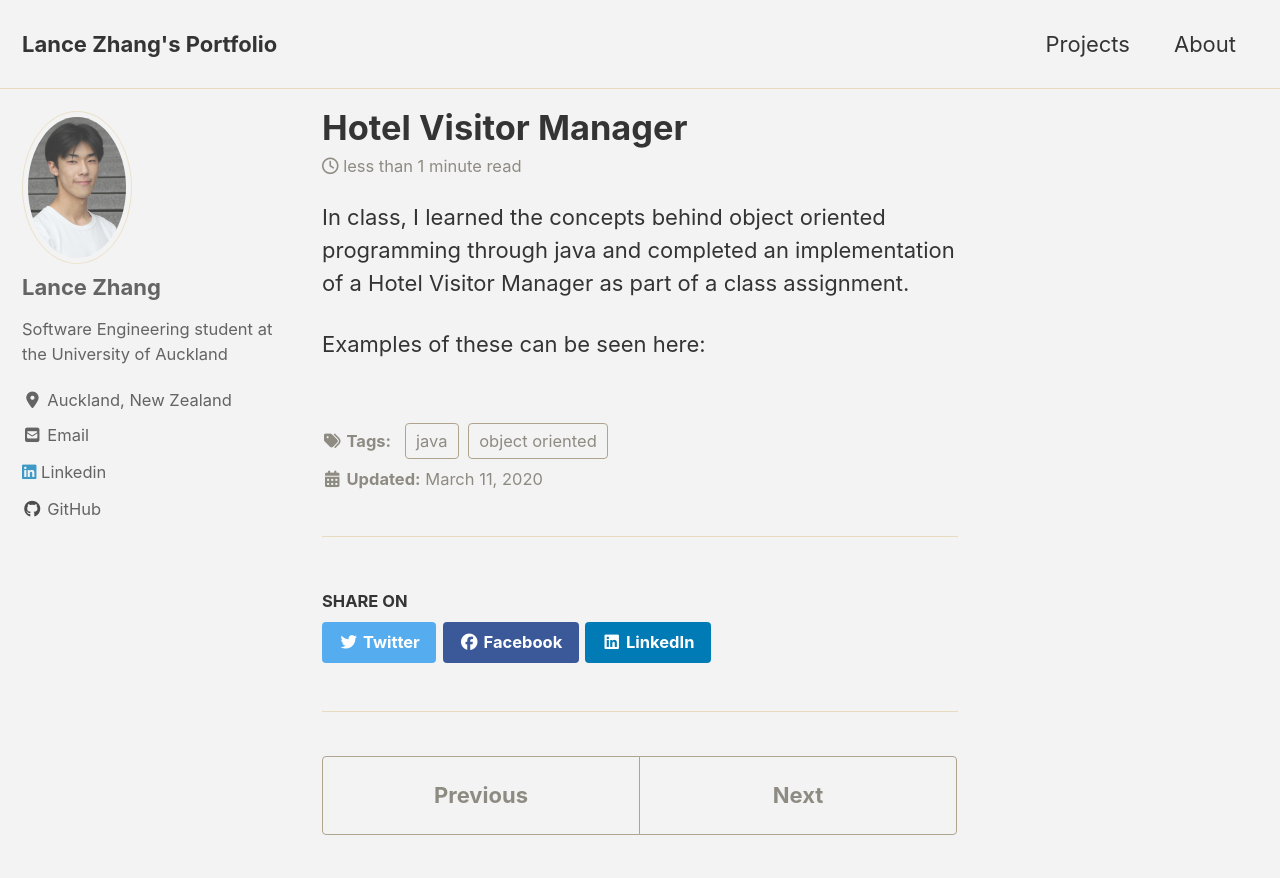
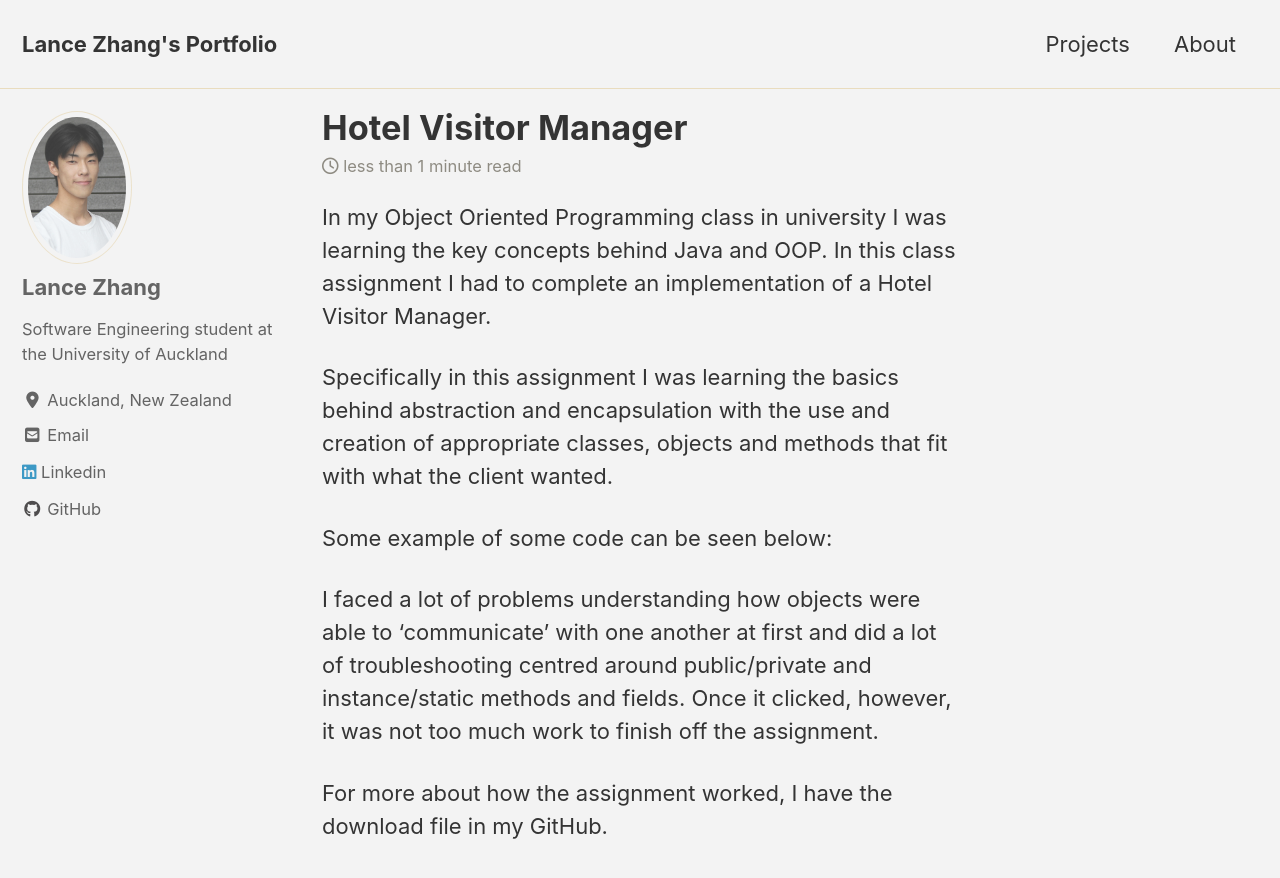
Before and after one commit to lancelancezhang/lancelancezhang.github.io, a Jekyll site: the page built from _posts/2020-03-23-HotelVisitorManager.md, in a window 1280 px wide and 900 px high. Shown: the top 878 px of the window. Built offline with Jekyll 4.4.1, drawn with Linux system fonts in a browser that asks for light colours; cached includes are drawn as plain includes; nearby versions of some CDN libraries.

Commit message:
editing posts

```diff
--- a/_posts/2020-03-23-HotelVisitorManager.md
+++ b/_posts/2020-03-23-HotelVisitorManager.md
@@ -5,8 +5,23 @@ tags: [java, object oriented]
 header: Hotel Visitor Manager
 excerpt: "Learning how to do object oriented programming"
 ---
-In class, I learned the concepts behind object oriented programming through java
-and completed an implementation of a Hotel Visitor Manager as part of a class
-assignment.
+In my Object Oriented Programming class in university I was learning the key
+concepts behind Java and OOP. In this class assignment I had to complete an
+implementation of a Hotel Visitor Manager.
 
-Examples of these can be seen here:
+Specifically in this assignment I was learning the basics behind abstraction
+and encapsulation with the use and creation of appropriate classes, objects and
+methods that fit with what the client wanted.
+
+Some example of some code can be seen below:
+
+
+
+I faced a lot of problems understanding how objects were able to 'communicate'
+with one another at first and did a lot of troubleshooting centred around
+public/private and instance/static methods and fields. Once it clicked, however,
+it was not too much work to finish off the assignment.
+
+
+For more about how the assignment worked, I have the download file in my
+GitHub.
```
Also changed, not shown: _pages/404.md (+0 -1 lines), _pages/test.md (+1 -1 lines), _posts/2019-11-19-MatlabImageEditor.md (+6 -0 lines), _posts/2020-3-11-AndroidFizzBuzz.md (+4 -0 lines), 1 other file.
